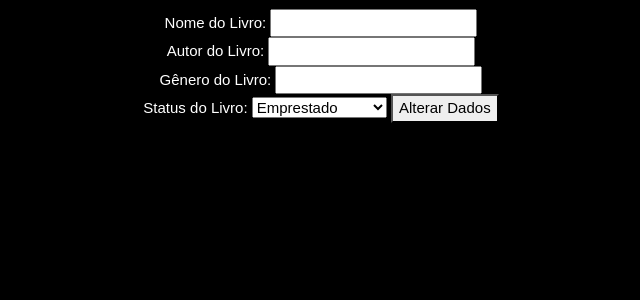
After one commit to Eder-R/Portfolio, a Flask app: template templates/_editBook.html in a window 1280 px wide. The commit adds this page. Shown: the top 300 px of the page, without its empty margins (319-959 px from the left). Run offline with Flask 3, Linux system fonts and the light colour scheme; the template is opened without the code that fills it, so the values that code supplies are empty; some libraries are stand-ins or nearby versions.

Commit message:
Alteração nos registros

```diff
--- a/app.py
+++ b/app.py
@@ -1,6 +1,7 @@
 '''Função principal para rodar o programa'''
 import os
 import logging
+import psycopg2
 from datetime import datetime
 from logging.handlers import TimedRotatingFileHandler
 from flask_migrate import Migrate
@@ -13,6 +14,17 @@ from models.models import db, Livro, LivrosEmprestados, Pessoa
 # Imprima o valor da variável de ambiente para depuração
 database_url = os.environ.get('DATABASE_URL')
 print(f"DATABASE_URL: {database_url}")
+
+host = os.environ.get('HOST', '127.0.0.1')
+port = int(os.environ.get('PORT', 5000))
+
+# Configurações do banco de dados
+db_config = {
+    'host': os.environ.get('DB_HOST'),
+    'database': os.environ.get('DB_NAME'),
+    'user': os.environ.get('DB_USER'),
+    'password': os.environ.get('DB_PSWD')
+}
 
 load_dotenv()
 app = Flask(__name__)
@@ -150,19 +162,29 @@ def add_book():
 
         return redirect(url_for('cadastro_livros'))
 
-@app.route('/edit/<int:id>', methods=['GET', 'POST'])
-def edit_book(id):
-    livro = Livro.query.get(id)
-    if request.method == 'POST':
-        livro.nome = request.form['nome']
-        livro.autor = request.form['autor']
-        livro.genero = request.form['genero']
-        livro.status = request.form.get('status') == 'on'
-        livro.emprestado_para = request.form['emprestado_para'] if livro.status else None
+
+@app.route('/edit_book', methods=['POST'])
+def edit_book():
+    try:
+        # Obter os dados do formulário
+        dados_livro = request.json
+
+        # Consultar o livro no banco de dados
+        livro = Livro.query.get(dados_livro['id'])
+
+        # Atualizar os dados do livro
+        livro.nome = dados_livro['nome']
+        livro.autor = dados_livro['autor']
+        livro.genero = dados_livro['genero']
+        livro.status = dados_livro['status']
+
+        # Commit das alterações no banco de dados
         db.session.commit()
-        flash('Livro atualizado com sucesso')
-        return redirect(url_for('listar_livros'))
-    return render_template('edit.html', livro=livro)
+
+        return jsonify({'status': 'success', 'message': 'Dados do livro alterados com sucesso!'})
+    except Exception as e:
+        return jsonify({'status': 'error', 'message': str(e)})
+
 
 @app.route('/delete/<int:id>', methods=['POST'])
 def delete_book(id):
@@ -176,7 +198,7 @@ def delete_book(id):
 @app.route('/cadastro_pessoa')
 def cadastro_cliente():
     '''rota para cadastro das pessoas'''
-    return render_template('index.html')
+    return render_template('_regClients.html')
 
 @app.route('/add_people', methods=['POST'])
 def add_people():
@@ -225,5 +247,6 @@ if __name__ == "__main__":
         # Importe e crie as tabelas
         db.create_all()
         print("Tabelas criadas com sucesso!")
+        print(f"Servidor rodando em http://{host}:{port}")
 
     serve(app, host='0.0.0.0', port=5000)
--- a/static/scripts/_index.js
+++ b/static/scripts/_index.js
@@ -144,3 +144,36 @@ $(document).ready(function buscarCapaLivro() {
         });
     });
 });
+
+function edit_book() {
+    // Obter os valores do formulário
+    var nomeLivro = document.getElementById('nomeLivro').value;
+    var autorLivro = document.getElementById('autorLivro').value;
+    var generoLivro = document.getElementById('generoLivro').value;
+    var statusLivro = document.getElementById('statusLivro').value;
+
+    // Exemplo de dados do livro (id é apenas um exemplo, você precisará obter o ID real do livro)
+    var dadosLivro = {
+        id: 1, // Substitua pelo ID real do livro
+        nome: nomeLivro,
+        autor: autorLivro,
+        genero: generoLivro,
+        status: statusLivro === 'true' // Convertendo para booleano
+    };
+
+    // Enviar dados para o servidor Flask usando AJAX
+    fetch('/alterar_dados_livro', {
+        method: 'POST',
+        headers: {
+            'Content-Type': 'application/json',
+        },
+        body: JSON.stringify(dadosLivro),
+    })
+    .then(response => response.json())
+    .then(data => {
+        console.log('Resposta do servidor:', data);
+    })
+    .catch(error => {
+        console.error('Erro:', error);
+    });
+}
--- /dev/null
+++ b/templates/_editBook.html
@@ -0,0 +1,50 @@
+<!DOCTYPE html>
+<html>
+
+<head>
+  <meta charset="UTF-8">
+  <meta name="viewport" content="width=device-width, initial-scale=1">
+  <link rel="stylesheet" href="https://www.w3schools.com/w3css/4/w3.css">
+  <link rel="stylesheet" href="https://cdnjs.cloudflare.com/ajax/libs/font-awesome/4.7.0/css/font-awesome.min.css">
+  <link rel="stylesheet" href="https://cdnjs.cloudflare.com/ajax/libs/bootstrap/5.3.2/css/bootstrap.min.css"
+    integrity="sha512-b2QcS5SsA8tZodcDtGRELiGv5SaKSk1vDHDaQRda0htPYWZ6046lr3kJ5bAAQdpV2mmA/4v0wQF9MyU6/pDIAg=="
+    crossorigin="anonymous" referrerpolicy="no-referrer" />
+
+  <link type="text/css" rel="stylesheet" href="{{ url_for('static', filename = 'css/_index.css') }}">
+
+  <title>LibManager | Cadastrar livros </title>
+</head>
+
+<body class="w3-black">
+  <div class="container">
+    <!-- Adicione este formulário para a edição de livros -->
+    <form id="bookForm">
+      <label for="nomeLivro">Nome do Livro:</label>
+      <input type="text" id="nomeLivro" required>
+
+      <label for="autorLivro">Autor do Livro:</label>
+      <input type="text" id="autorLivro" required>
+
+      <label for="generoLivro">Gênero do Livro:</label>
+      <input type="text" id="generoLivro" required>
+
+      <label for="statusLivro">Status do Livro:</label>
+      <select id="statusLivro">
+          <option value="true">Emprestado</option>
+          <option value="false">Não Emprestado</option>
+      </select>
+
+      <button type="button" onclick="alterarDadosLivro()">Alterar Dados</button>
+    </form>
+
+  </div>
+  <script src="https://cdnjs.cloudflare.com/ajax/libs/jquery/3.7.1/jquery.min.js"
+    integrity="sha512-v2CJ7UaYy4JwqLDIrZUI/4hqeoQieOmAZNXBeQyjo21dadnwR+8ZaIJVT8EE2iyI61OV8e6M8PP2/4hpQINQ/g=="
+    crossorigin="anonymous" referrerpolicy="no-referrer"></script>
+  <script src="https://cdnjs.cloudflare.com/ajax/libs/bootstrap/5.3.2/js/bootstrap.min.js"
+    integrity="sha512-WW8/jxkELe2CAiE4LvQfwm1rajOS8PHasCCx+knHG0gBHt8EXxS6T6tJRTGuDQVnluuAvMxWF4j8SNFDKceLFg=="
+    crossorigin="anonymous" referrerpolicy="no-referrer"></script>
+
+  <script src="../static/scripts/_index.js"></script>
+</body>
+</html>
--- a/templates/_homeBooks.html
+++ b/templates/_homeBooks.html
@@ -60,6 +60,9 @@
             Não emprestado
             {% endif %}
             </td>
+            <td>
+              <a href="{{ url_for('edit_book', livro_id=livro.id) }}"method="POST">Editar</a>
+            </td>
           </tr>
           {% endfor %}
         </tbody>
```
Also changed, not shown: templates/edit.html (deleted, +0 -25 lines).
